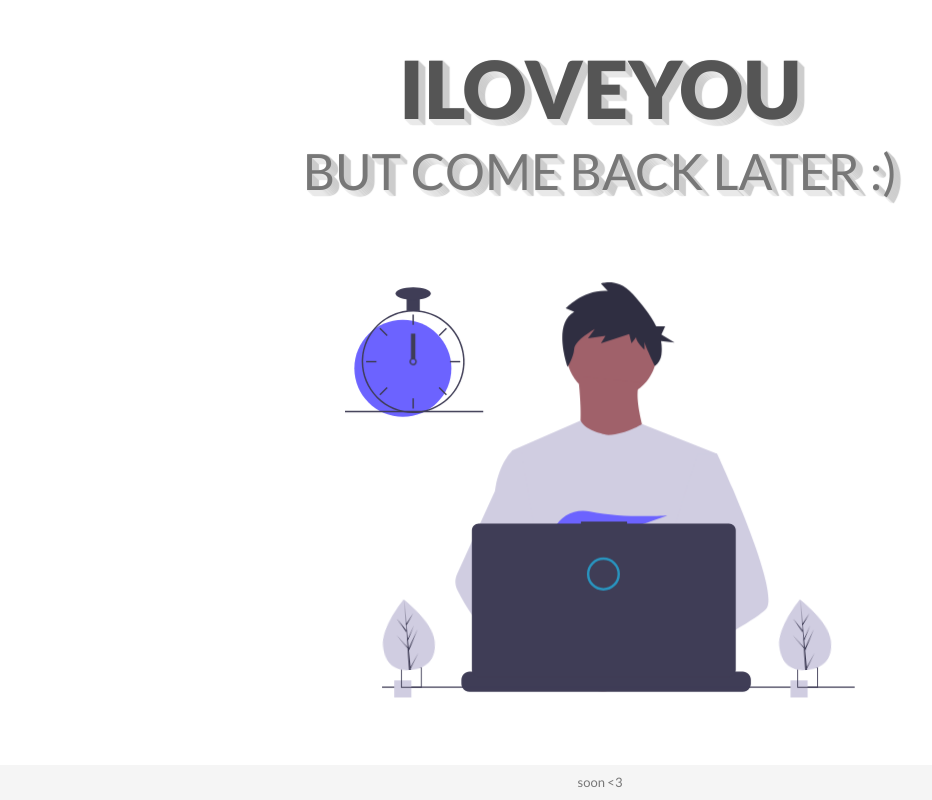
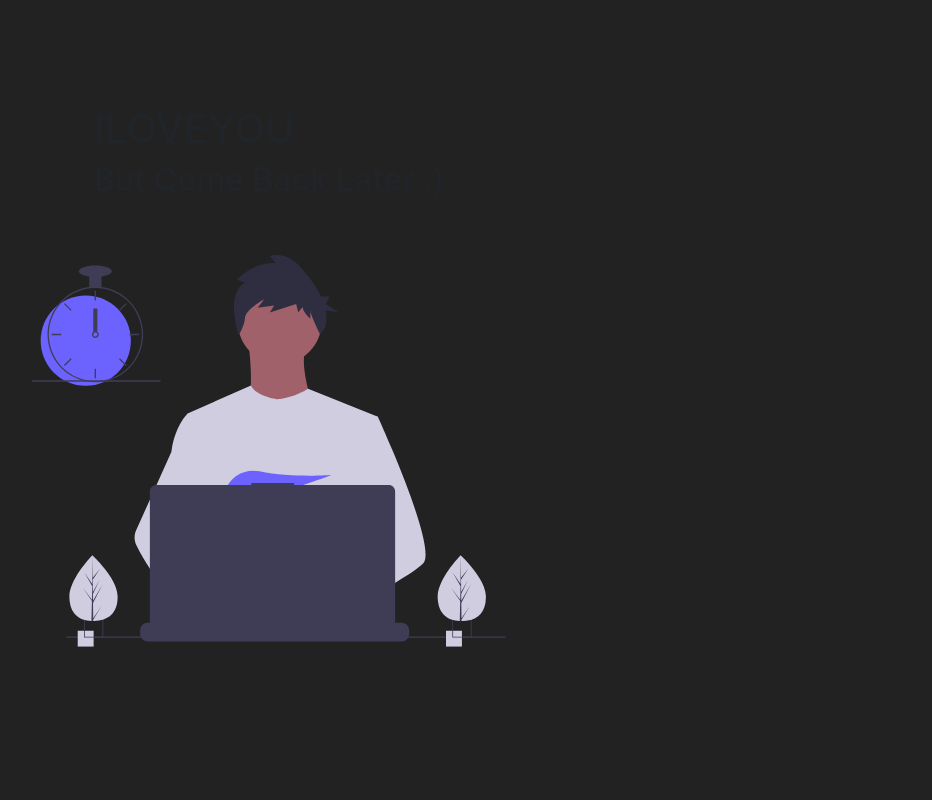
Before and after one commit to goofy69/thisisfun, a plain HTML site: page index.html in a window 1280 px wide. Shown: the whole page, without its empty margins (40-972 px from the left). Drawn offline with nearby package versions, Linux system fonts and the light colour scheme.

Commit message:
Update style.css

```diff
--- a/style.css
+++ b/style.css
@@ -1,209 +1,39 @@
-*{
-    margin: 0;
-    padding: 0;
-    box-sizing: border-box;
+body {
+  background-color: #222222;
+  display: flex;
+  align-items: center;
+  justify-content: center;
+  height: 100vh;
 }
 
-html{
-    font-size: 62.5%; /* 1rem = 10px */
+#fancy-text {
+  font-family: 'Roboto', sans-serif;
+  font-size: 28px;
+  font-weight: 600;
+  text-align: center;
+  line-height: 1.5;
+  letter-spacing: 1px;
+  color: #ffc0cb;
+  text-shadow: 1px 1px 1px rgba(0, 0, 0, 0.1);
 }
 
-body{
-    font-family: "Lato", sans-serif;
-    font-weight: 400;
-    line-height: 1.7;
-    color: #777;
-
+.hover {
+  color: #00b8d4;
+  cursor: pointer; /* Add a cursor to indicate that the text is clickable */
+  transition: all 0.3s ease;
 }
 
-.main-title{
-    text-align: center;
-    margin-top: 4rem;
-    margin-bottom: 8rem;
-    text-shadow:
-    1px 0px 1px #ccc, 0px 1px 1px #eee,
-    2px 1px 1px #ccc, 1px 2px 1px #eee,
-    3px 2px 1px #ccc, 2px 3px 1px #eee,
-    4px 3px 1px #ccc, 3px 4px 1px #eee,
-    5px 4px 1px #ccc, 4px 5px 1px #eee,
-    6px 5px 1px #ccc, 5px 6px 1px #eee,
-    7px 6px 1px #ccc;
+/* Add a responsive design by using media queries */
+@media (max-width: 768px) {
+  #fancy-text {
+    font-size: 24px; /* Decrease the font size on smaller screens */
+  }
 }
 
-.main-title h1{
-    font-size: 7rem;
-    text-transform: uppercase;
-    font-weight: 800;
-    color: #555;
+.left {
+  text-align: left;
 }
 
-.main-title h2{
-    font-size: 4rem;
-    font-weight: 300;
-    text-transform: uppercase;
+.center {
+  text-align: center;
 }
-
-.svg-img{
-   display: block;
-   margin: auto;
-}
-
-svg{
-    display: block;
-   margin: auto;
-}
-
-#clock{
-    animation: clockHand 5s infinite linear;
-
-
-    transform-box: fill-box;
-    transform-origin: bottom;
-}
-
-#leftTree, #righTree{
-    animation: tree 2s ease-in-out infinite alternate;
-    transform-box: fill-box;
-    transform-origin: bottom;
-}
-
-#man{
-    animation: manBody 1s ease-in-out infinite alternate;
-    transform-box: fill-box;
-    transform-origin: bottom;
-}
-
-#pc-circle{
-    fill: #6ace66;
-    stroke-width: 4;
-    animation: change-light 4s linear infinite alternate;
-}
-
-.footer {
-    position: absolute;
-    bottom: 0;
-    width: 100%;
-    height: 35px;
-    line-height: 35px;
-    background-color: #f5f5f5;
-    font-size: 1.3rem;
-}
-
-@keyframes clockHand{
-    from{
-        transform: rotateZ(0deg);
-    }
-    from{
-        transform: rotateZ(-360deg);
-    }
-}
-
-@keyframes manBody{
-    from{
-        transform: rotateX(0deg);
-    }
-    to{
-        transform: rotateX(10deg);
-    }
-}
-
-@keyframes tree{
-    from{
-        transform: rotateZ(10deg);
-    }
-    to{
-        transform: rotateZ(-20deg);
-    }
-}
-
-@keyframes change-light {
-    0% {
-        stroke: #cd61f8;
-      }
-      25% {
-        stroke: #6ace66;
-      }
-      75% {
-        stroke: #2995c0;
-      }
-      100% {
-        stroke: #e92949;
-      }
-  }
-
-  /* Media Queries */
-
-  @media (min-width: 640px){
-    .main-title h1{
-        font-size: 5rem;
-        text-transform: uppercase;
-        font-weight: 700;
-        color: #555;
-    }
-
-    .main-title h2{
-        font-size: 3rem;
-        font-weight: 300;
-        text-transform: uppercase;
-    }
-
-
-    }
-
-    @media (min-width: 768px){
-        .main-title h1{
-            font-size: 6rem;
-            text-transform: uppercase;
-            font-weight: 800;
-            color: #555;
-        }
-
-        .main-title h2{
-            font-size: 4rem;
-            font-weight: 300;
-            text-transform: uppercase;
-        }
-
-
-    }
-
-    @media (min-width: 1024px){
-
-        .main-title h1{
-            font-size: 7rem;
-            text-transform: uppercase;
-            font-weight: 900;
-            color: #555;
-        }
-
-        .main-title h2{
-            font-size: 5rem;
-            font-weight: 300;
-            text-transform: uppercase;
-        }
-
-    }
-
-    @media (min-width: 1200px){
-
-        .main-title h1{
-            font-size: 8rem;
-            text-transform: uppercase;
-            font-weight: 900;
-            color: #555;
-        }
-
-        .main-title h2{
-            font-size: 5rem;
-            font-weight: 300;
-            text-transform: uppercase;
-        }
-
-        .main-title{
-            text-align: center;
-            margin-top: 4rem;
-            margin-bottom: 4rem;
-        }
-
-
-    }
```
